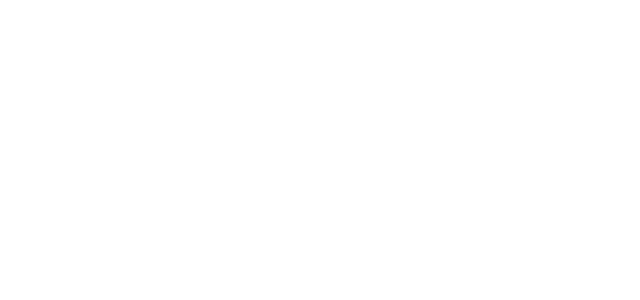
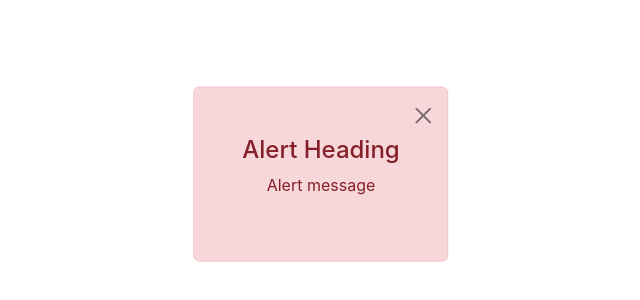
Before and after one commit to wgshtg/react-bootstrap-samples, a React (Create React App) app: page /alert in a window 1280 px wide. Shown: the part 226-526 px from the top of the page, without its empty margins (319-959 px from the left). Built offline with nearby package versions, Linux system fonts and the light colour scheme.

Commit message:
Add alert component

```diff
--- a/src/PageRouter.tsx
+++ b/src/PageRouter.tsx
@@ -1,5 +1,6 @@
 import { Route, Router } from 'wouter';
 import App from './App';
+import { AlertComponent } from './pages';
 
 export const PageRouter = () => {
   return (
@@ -7,6 +8,9 @@
       <Route path='/'>
         <App />
       </Route>
+      <Route path='/alert'>
+        <AlertComponent />
+      </Route>
     </Router>
   );
 };
--- /dev/null
+++ b/src/pages/Alert.tsx
@@ -0,0 +1,14 @@
+import { Alert } from 'react-bootstrap';
+
+export const AlertComponent = () => {
+  return (
+    <Alert
+      variant="danger"
+      className="text-center position-absolute top-50 start-50 translate-middle p-5"
+      dismissible
+    >
+      <Alert.Heading className="text-center">Alert Heading</Alert.Heading>
+      <p>Alert message</p>
+    </Alert>
+  );
+};
--- /dev/null
+++ b/src/pages/index.ts
@@ -0,0 +1 @@
+export * from './Alert';
```
